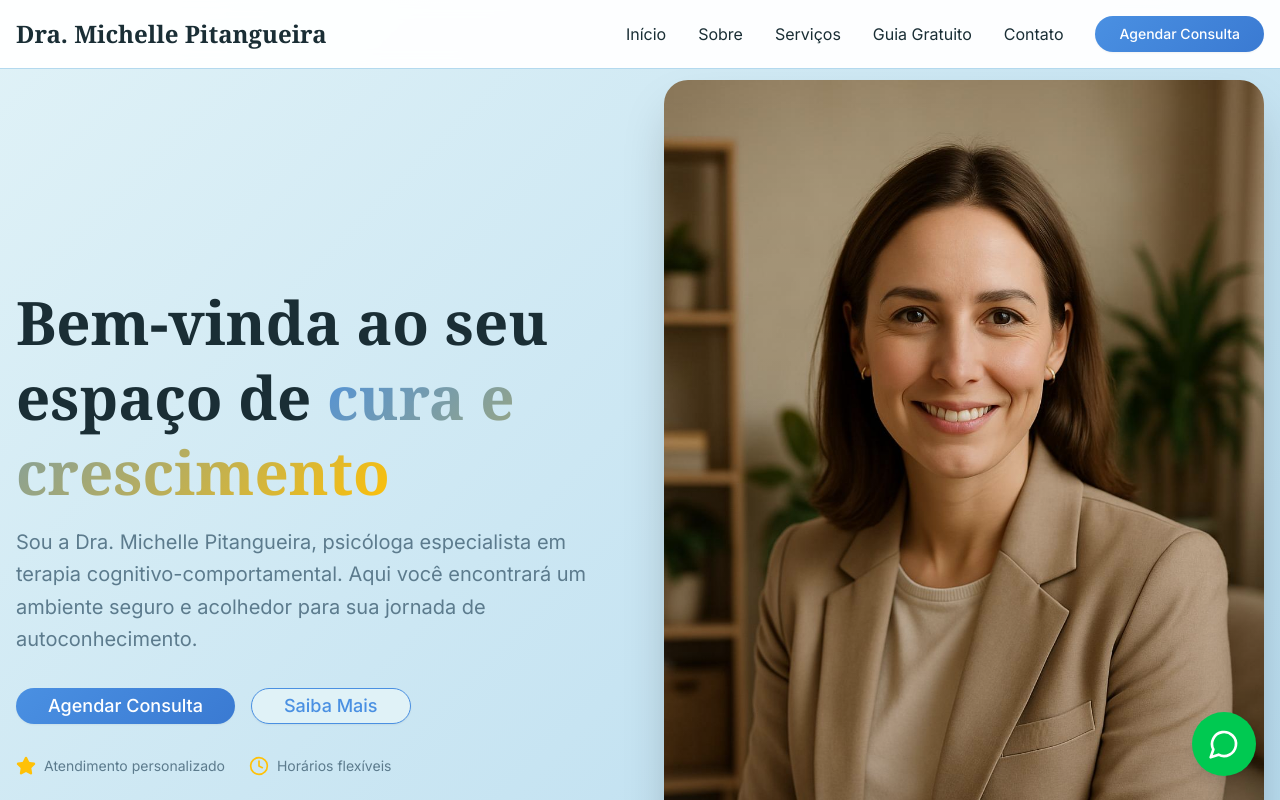
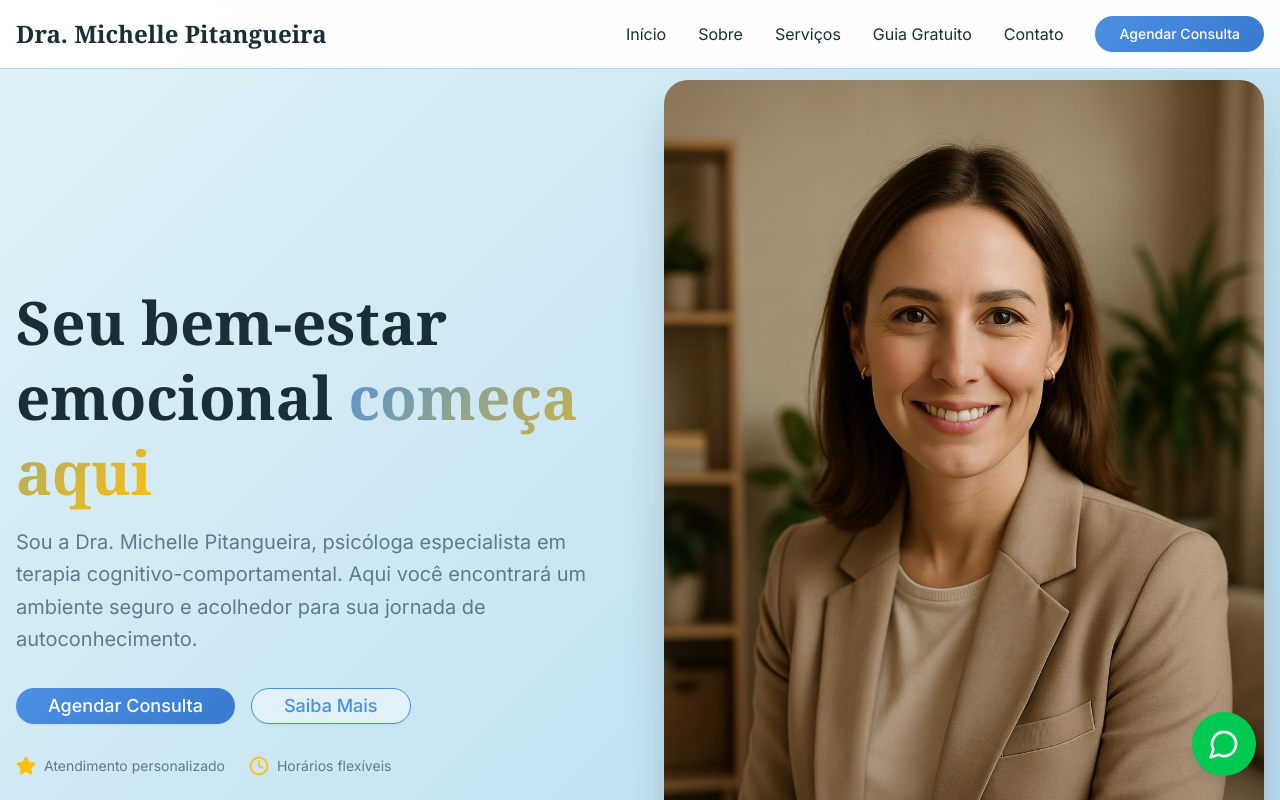
Before and after one commit to andersonandroid/psicologa, a React (Vite) app: page / in a window 1280 px wide. Shown: the top 800 px of the page. Built offline with nearby package versions, Linux system fonts and the light colour scheme.

Commit message:
Alterar título do hero section

```diff
--- a/src/App.jsx
+++ b/src/App.jsx
@@ -4,6 +4,7 @@ import { Card, CardContent } from '@/components/ui/card.jsx'
 import { Input } from '@/components/ui/input.jsx'
 import { Textarea } from '@/components/ui/textarea.jsx'
 import { Badge } from '@/components/ui/badge.jsx'
+import { Tabs, TabsContent, TabsList, TabsTrigger } from '@/components/ui/tabs'
 import { Heart, Brain, Users, Phone, Mail, MapPin, Clock, Star, MessageCircle, Smartphone, Database, Users2, Shield, CheckCircle, Award, FileText, Download, Play, Calendar, CreditCard } from 'lucide-react'
 import psicologaFoto from './assets/psicologa-foto.jpg'
 import AgendamentoOnline from './components/AgendamentoOnline.jsx'
@@ -465,8 +466,8 @@ function App() {
             <div className="space-y-8">
               <div className="space-y-4">
                 <h1 className="font-serif text-5xl lg:text-6xl font-bold text-foreground leading-tight">
-                  Bem-vinda ao seu espaço de
-                  <span className="text-gradient"> cura e crescimento</span>
+                  Seu bem-estar emocional
+                  <span className="text-gradient"> começa aqui</span>
                 </h1>
                 <p className="text-xl text-muted-foreground leading-relaxed">
                   Sou a Dra. Michelle Pitangueira, psicóloga especialista em terapia cognitivo-comportamental.
```
